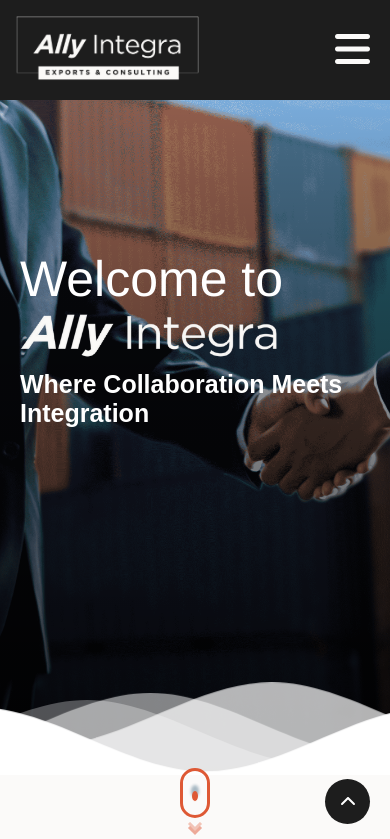
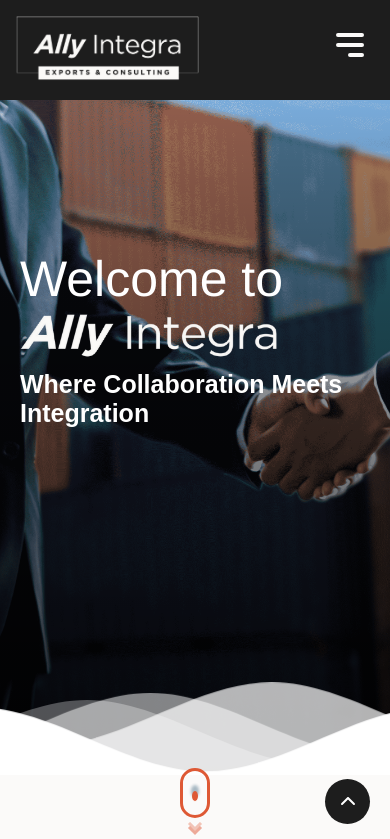
Before and after one commit to shiridharKhatri/allyintegra, a React (Vite) app: page / in a window 390 px wide. Shown: the top 839 px of the page. Built offline with nearby package versions, Linux system fonts and the light colour scheme.

Commit message:
changes in menu icon for mobile

```diff
--- a/src/components/Nav.jsx
+++ b/src/components/Nav.jsx
@@ -1,6 +1,6 @@
 import React, { useRef, useState } from "react";
 import { Link } from "react-router-dom";
-
+import { HiMenuAlt3 } from "react-icons/hi";
 export default function Nav() {
   const productDropdn = useRef(null);
   const enquiryDropdn = useRef(null);
@@ -99,7 +99,7 @@ export default function Nav() {
         <li onClick={() => scrollToSection("contact")}>Talk to us</li>
       </ul>
       <div id="hiddenMenu" onClick={showMenu}>
-        <i className="fa-solid fa-bars"></i>
+        <HiMenuAlt3/>
       </div>
     </nav>
   );
```
